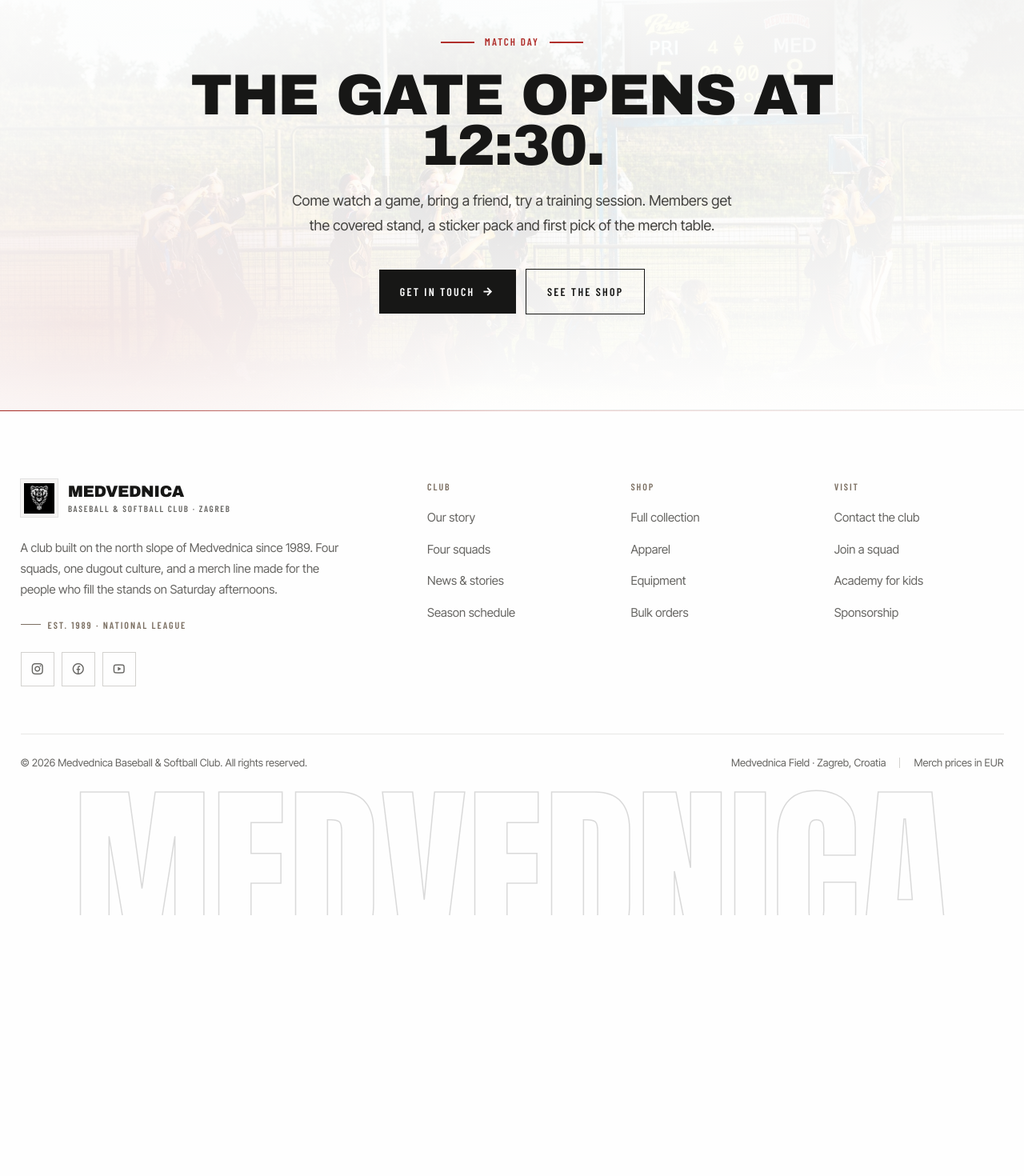
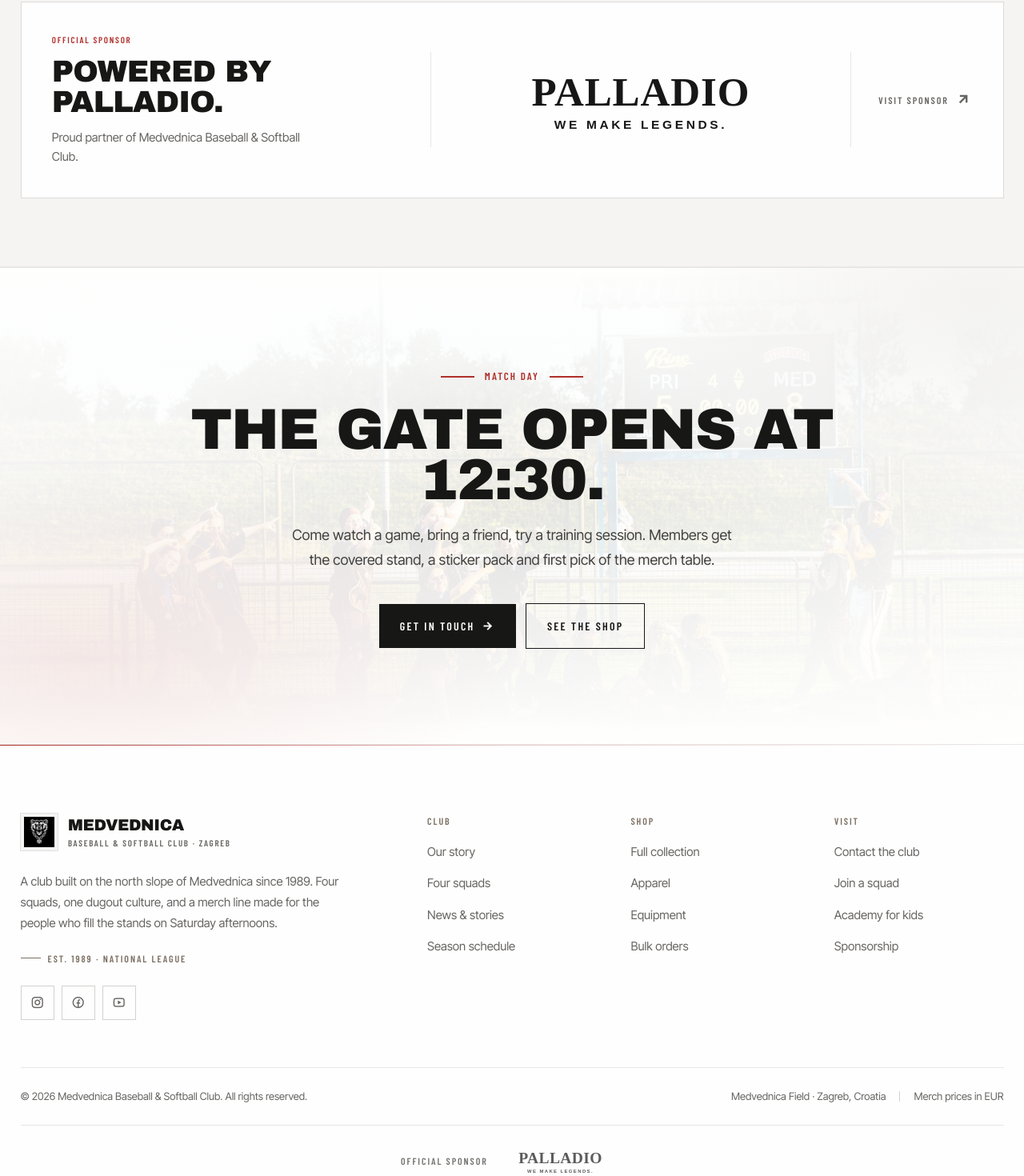
Before and after one commit to Nikola0803/baseball, a React (Vite) app: page / in a window 1280 px wide. Shown: the part 8723-10193 px from the top of the page at 80% size. Before the commit the page ends 9867 px from the top, so only its background shows below. Built offline with nearby package versions, Linux system fonts and the light colour scheme.

Commit message:
Add Palladio sponsor branding

```diff
--- a/src/components/feature/Footer.tsx
+++ b/src/components/feature/Footer.tsx
@@ -107,6 +107,22 @@ export default function Footer() {
             <span>Merch prices in EUR</span>
           </p>
         </div>
+
+        <div className="mt-6 flex justify-center border-t border-background-200 pt-6">
+          <a
+            href="https://palladio.hr/"
+            target="_blank"
+            rel="noopener noreferrer"
+            className="group flex items-center gap-3 text-[12px] text-foreground-400 transition-colors hover:text-primary-500"
+          >
+            <span className="font-label uppercase tracking-[0.2em]">Official sponsor</span>
+            <img
+              src="/images/palladio-logo.svg"
+              alt="Palladio"
+              className="h-9 w-auto opacity-70 transition-opacity group-hover:opacity-100"
+            />
+          </a>
+        </div>
       </div>
 
       <div className="pointer-events-none select-none overflow-hidden">
--- /dev/null
+++ b/src/components/sections/SponsorSection.tsx
@@ -0,0 +1,40 @@
+export default function SponsorSection() {
+  return (
+    <section className="border-y border-background-200 bg-background-100 py-14 md:py-20">
+      <div className="mx-auto max-w-site px-4 md:px-6">
+        <a
+          href="https://palladio.hr/"
+          target="_blank"
+          rel="noopener noreferrer"
+          className="group grid items-center gap-8 border border-foreground-950/15 bg-background-50 p-6 transition-colors hover:border-primary-500 md:grid-cols-[1fr_1.2fr_auto] md:p-9"
+          aria-label="Visit Palladio, official sponsor of Medvednica"
+        >
+          <div>
+            <p className="font-label text-[11px] uppercase tracking-[0.24em] text-primary-500">
+              Official sponsor
+            </p>
+            <h2 className="font-heading mt-3 text-[28px] uppercase leading-none text-foreground-950 md:text-[38px]">
+              Powered by Palladio.
+            </h2>
+            <p className="mt-3 max-w-[38ch] text-[15px] leading-relaxed text-foreground-500">
+              Proud partner of Medvednica Baseball &amp; Softball Club.
+            </p>
+          </div>
+
+          <div className="flex min-h-28 items-center justify-center border-y border-background-200 py-6 md:border-x md:border-y-0 md:px-8 md:py-0">
+            <img
+              src="/images/palladio-logo.svg"
+              alt="Palladio — We Make Legends"
+              className="h-auto w-full max-w-[410px]"
+            />
+          </div>
+
+          <span className="font-label flex items-center gap-2 text-[12px] uppercase tracking-[0.18em] text-foreground-500 transition-colors group-hover:text-primary-500">
+            Visit sponsor
+            <i className="ri-arrow-right-up-line text-lg transition-transform group-hover:translate-x-0.5 group-hover:-translate-y-0.5" />
+          </span>
+        </a>
+      </div>
+    </section>
+  );
+}
--- a/src/pages/home/page.tsx
+++ b/src/pages/home/page.tsx
@@ -10,6 +10,7 @@ import SeasonSection from "@/components/sections/SeasonSection";
 import MerchPreview from "@/components/sections/MerchPreview";
 import StoriesSection from "@/components/sections/StoriesSection";
 import CtaBand from "@/components/sections/CtaBand";
+import SponsorSection from "@/components/sections/SponsorSection";
 
 export default function Home() {
   return (
@@ -25,6 +26,7 @@ export default function Home() {
         <SeasonSection />
         <MerchPreview />
         <StoriesSection />
+        <SponsorSection />
         <CtaBand
           title="The gate opens at 12:30."
           description="Come watch a game, bring a friend, try a training session. Members get the covered stand, a sticker pack and first pick of the merch table."
```
Also changed, not shown: public/images/palladio-logo.svg (added).
